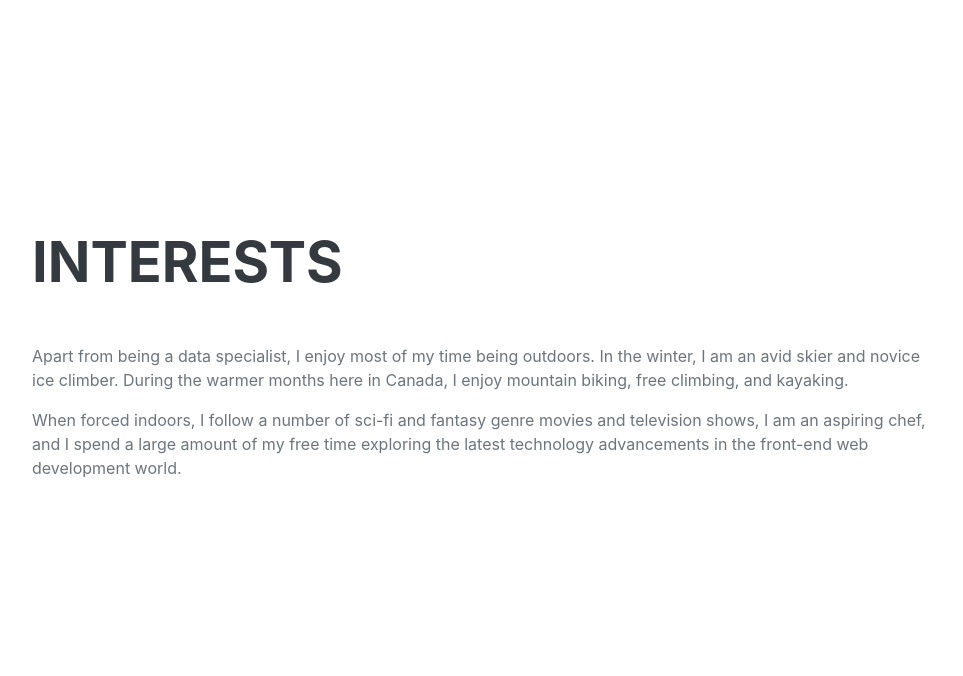
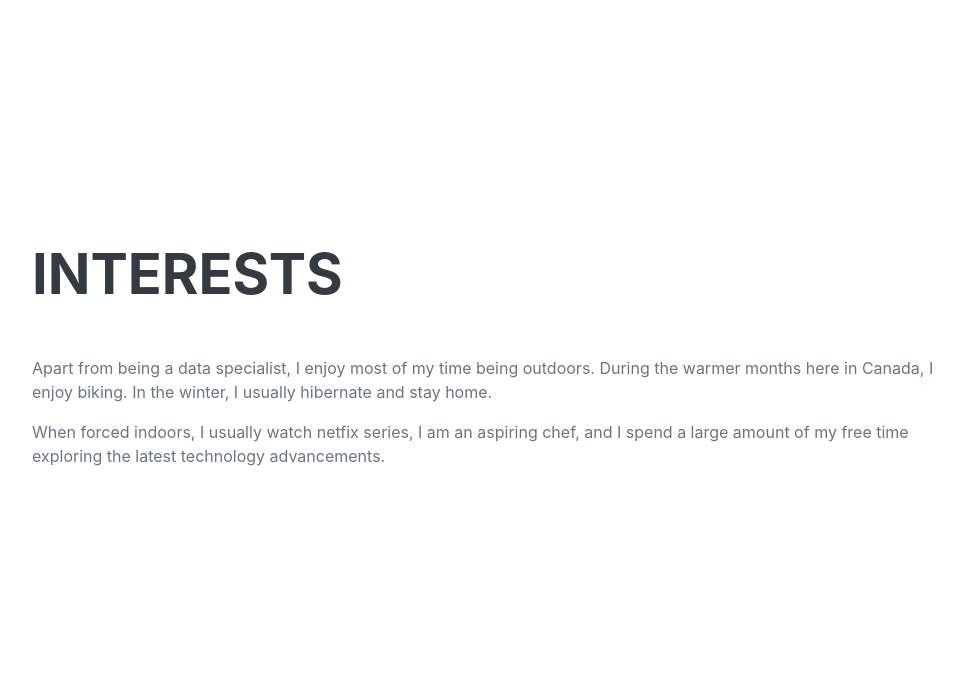
Before and after one commit to Chetank190/dswhiz, a Flask app: page / in a window 1280 px wide. Shown: the part 3548-4224 px from the top of the page, without its empty margins (288-1251 px from the left). Run offline with Flask 2, Linux system fonts and the light colour scheme; some libraries are stand-ins or nearby versions; some web fonts are replaced.

```diff
--- a/templates/index.html
+++ b/templates/index.html
@@ -164,8 +164,8 @@
             <section class="resume-section" id="interests">
                 <div class="resume-section-content">
                     <h2 class="mb-5">Interests</h2>
-                    <p>Apart from being a data specialist, I enjoy most of my time being outdoors. In the winter, I am an avid skier and novice ice climber. During the warmer months here in Canada, I enjoy mountain biking, free climbing, and kayaking.</p>
-                    <p class="mb-0">When forced indoors, I follow a number of sci-fi and fantasy genre movies and television shows, I am an aspiring chef, and I spend a large amount of my free time exploring the latest technology advancements in the front-end web development world.</p>
+                    <p>Apart from being a data specialist, I enjoy most of my time being outdoors. During the warmer months here in Canada, I enjoy biking. In the winter, I usually hibernate and stay home.</p>
+                    <p class="mb-0">When forced indoors, I usually watch netfix series, I am an aspiring chef, and I spend a large amount of my free time exploring the latest technology advancements.</p>
                 </div>
             </section>
             <hr class="m-0" />
```
